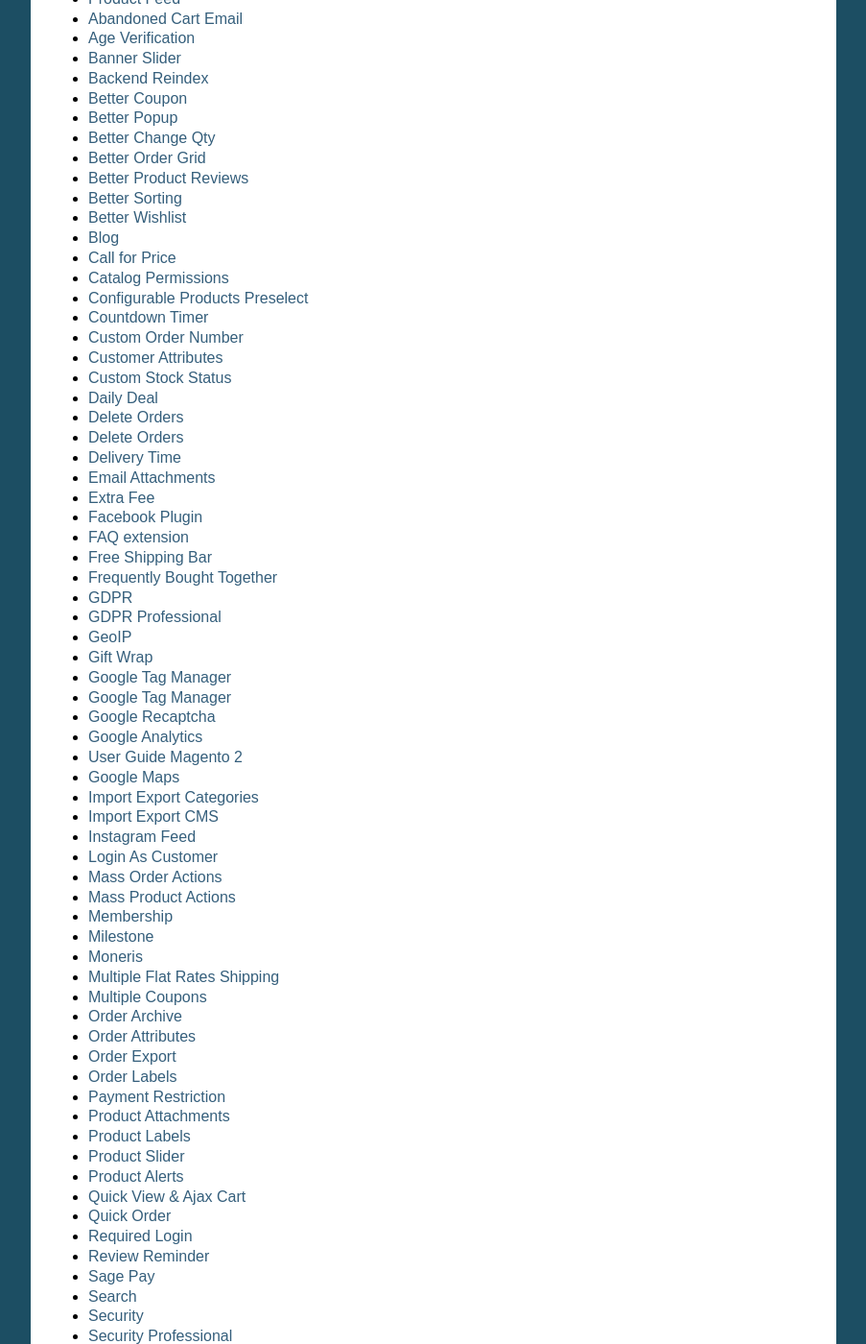
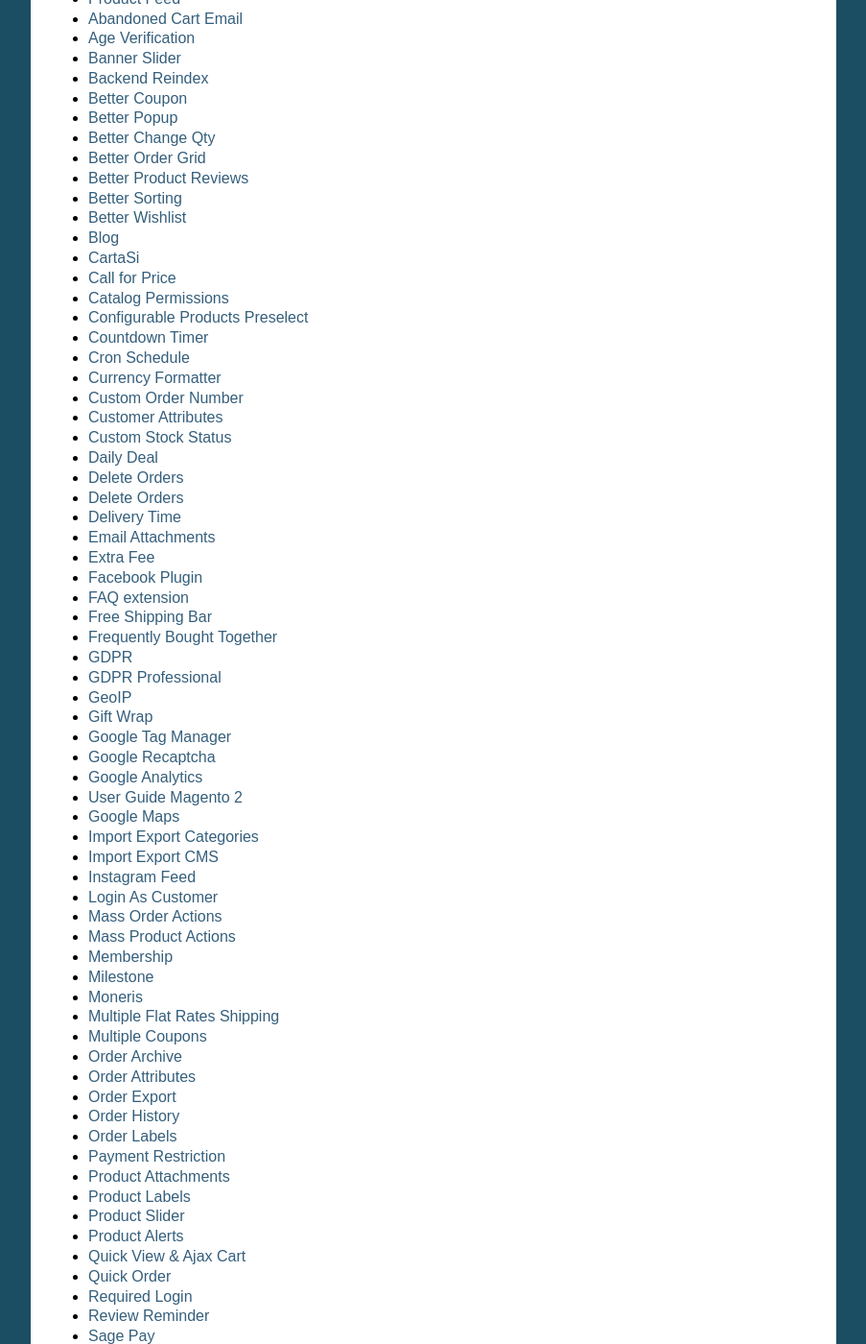
Before and after one commit to magepages/mpdocs, a Sphinx documentation site: the page built from docs/index.rst, in a window 1280 px wide and 1400 px high, scrolled down 796 px. Shown: the whole window at 96% size, without its empty margins (198-1101 px from the left). Built offline with Sphinx 7.4.7, drawn with Linux system fonts in a browser that asks for light colours; pages that are not in the unit, such as notebooks, are missing from menus; some of the changed text lies outside the part shown.

Commit message:
Update index.rst

```diff
--- a/docs/index.rst
+++ b/docs/index.rst
@@ -54,10 +54,13 @@
    better-sorting/index
    better-wishlist/index
    blog-m2/index
+   cartasi/index
    call-for-price/index
    catalog-permissions/index
    configurable-products-preselect/index
    countdown-timer/index
+   cron-schedule/index
+   currency-formatter/index
    custom-order-number/index
    customer-attributes/index
    custom-stock-status/index
@@ -76,7 +79,6 @@
    geoip/index
    gift-wrap/index
    google-tag-manager/index
-   google-tag-manager-m2/index
    google-recaptcha/index
    google-analytics-m2/index
    google-maps/index
@@ -94,6 +96,7 @@
    order-archive/index
    order-attributes/index
    order-export/index
+   order-history/index
    order-labels/index
    payment-restriction/index
    product-attachments/index
```
Also changed, not shown: other parts of docs/index.rst (+2 -0 lines).
